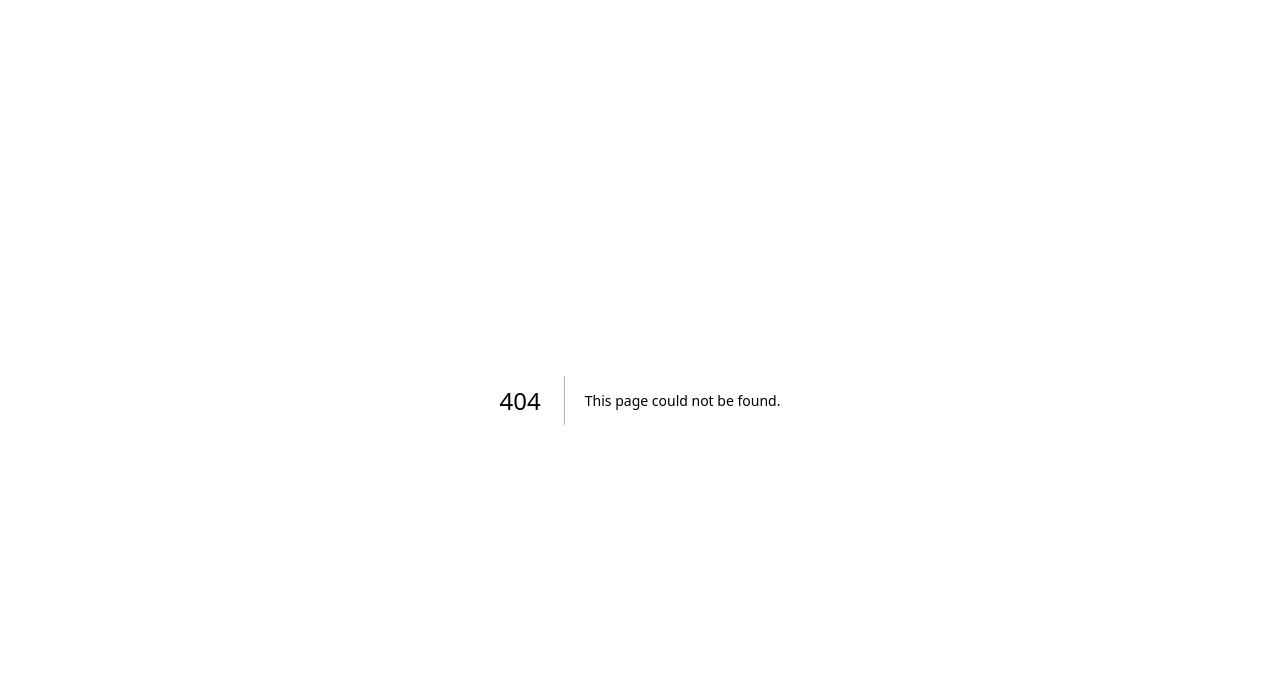
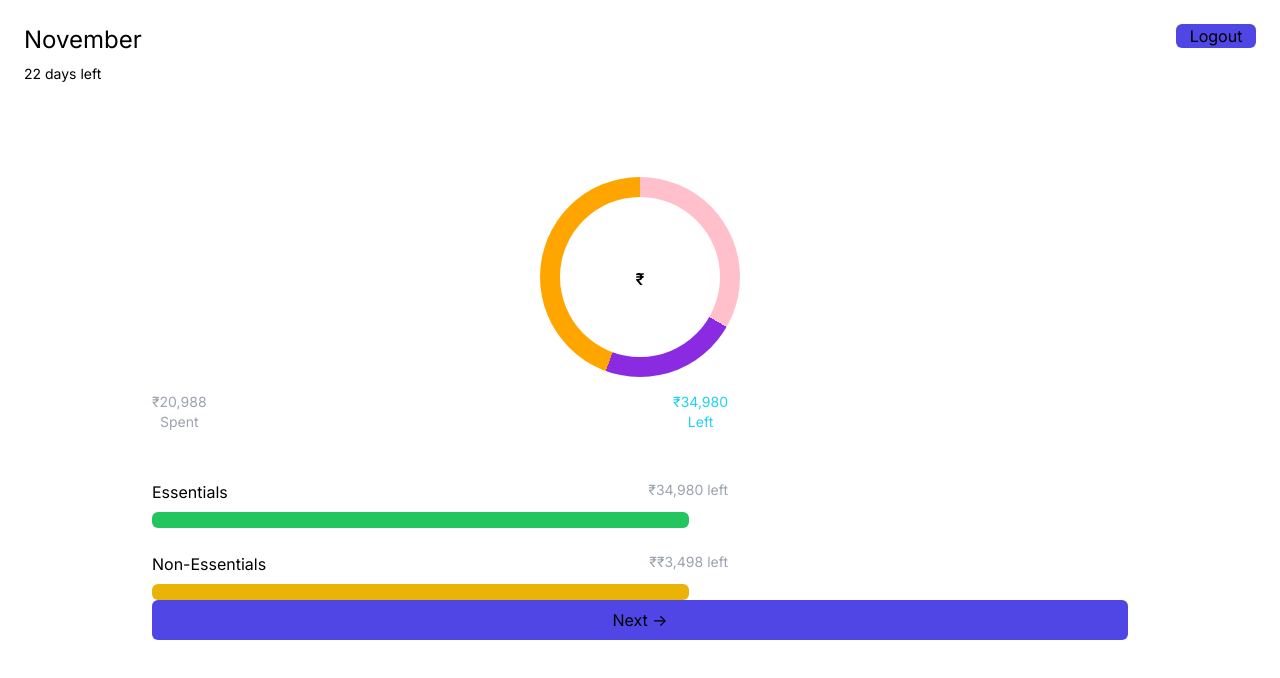
Before and after one commit to vijaynagavelu/budget-app, a Next.js app: page /dashboard in a window 1280 px wide. Before the commit this address had no page. Shown: the top 678 px of the page. Built offline with nearby package versions, Linux system fonts and the light colour scheme; no server answers; the database is empty.

Commit message:
Dashboard started

```diff
--- /dev/null
+++ b/src/app/dashboard/page.js
@@ -0,0 +1,160 @@
+'use client';
+import {useCallback, useEffect, useState} from "react";
+
+
+export default function Home() {
+
+    const [essentials, setEssentials] = useState(50);
+    const [savings, setSavings] = useState(40);
+    const [nonessentials, setNonessentials] = useState(10);
+
+    const [essentialsShare, setEssentialsShare] = useState(0);
+    const [savingsShare, setSavingsShare] = useState(0);
+    const [nonessentialsShare, setNonessentialsShare] = useState(0);
+
+    const [degA, setDegA] = useState(120);
+    const [degB, setDegB] = useState(200);
+    const [degC, setDegC] = useState(0);
+    const [salary, setSalary] = useState("");
+    const[value,setValue]= useState('');
+
+    function parseInteger(int) {
+        //console.log(int);
+        if (int) {
+            let num = int.replaceAll(',', '');
+            num = parseInt(num);
+            return num.toLocaleString();
+        } else {
+            return "";
+        }
+    }
+
+    const logout=()=>{
+        localStorage.clear();
+        window.location.href = '/';
+    }
+
+    const getData = useCallback(async() => {
+        const response = await fetch(`http://localhost:3000/api/expense/${value}`, {
+            method: "GET",
+           });
+       const result = await response.json();
+       //console.log(result);
+       const parsedResult  = JSON.parse(result.result);
+       //console.log("result",parsedResult[0].salary);
+       setSalary(parsedResult[0].salary);
+    }, [value]);
+
+
+    async function updateData(data) {
+        const response = await fetch("http://localhost:3000/api/salary", {
+            method: "PUT",
+            body: JSON.stringify(data),
+        });
+        const result = await response.json();
+        console.log("Success:", result);
+    }
+
+
+    const decimal = useCallback((value) => {
+        var beforeDecimal = value.split(".").shift();
+        var afterDecimal = value.split(".").pop();
+        const num = parseInteger(beforeDecimal);
+        return(num + "." + afterDecimal);
+    }, [])
+
+    const budgetRatio = useCallback(() => {
+        let num = salary.replaceAll(',', '');
+        num = parseInt(num);
+        if ((parseInt(essentials) + parseInt(nonessentials) + parseInt(savings)) === 100 && num) {
+            let perA = (num * (essentials / 100)).toFixed(2);
+            let perB = (num * (savings / 100)).toFixed(2);
+            let perC = (num * (nonessentials / 100)).toFixed(2);
+
+            let deg1 = (360 * (essentials / 100)).toFixed(2);
+            let deg2 = (parseInt((360 * (savings / 100)).toFixed(2)) + parseInt(deg1));
+            let deg3 = (360 * (nonessentials / 100)).toFixed(2);
+
+            setEssentialsShare(decimal(perA));
+            setSavingsShare(decimal(perB));
+            setNonessentialsShare(decimal(perC));
+            setDegA(deg1);
+            setDegB(deg2);
+            setDegC(deg3);
+        } else {
+            setEssentialsShare(0);
+            setSavingsShare(0);
+            setNonessentialsShare(0);
+            console.log("your value is wrongs");
+        }
+    }, [
+        decimal,
+        essentials,
+        nonessentials,
+        salary,
+        savings
+    ]);
+
+
+    useEffect(() => {
+        budgetRatio();
+        getData();
+        setValue(localStorage.getItem("email"));
+    }, [budgetRatio, getData, salary]);
+
+    return (
+
+        <main className="flex justify-center">
+            <div className="flex min-h-screen min-w-[80%] flex-col max-w-xl justify-center px-6 pt-8 pb-4" >
+            <div className=" absolute  top-0 left-0 max-w-xl pt-6 pl-6">
+              <div className=" text-2xl mb-2">November </div>
+              <div className="  text-sm">22 days left</div>
+            </div>
+            <div onClick={logout} className="w-20 absolute text-center top-0 right-0 mt-6 mr-6 bg-indigo-600 rounded-md">
+                Logout
+            </div>
+
+
+            <div className="flex justify-center">
+                <div className="w-40 h-40 bg-white z-10 rounded-full whiteRound">
+                    <div className="text-black w-40 flex justify-center font-semibold totalAmount">
+                        ₹{parseInteger(salary)}
+                    </div>
+                </div>
+
+                <div className="piechart"
+                style={{ backgroundImage: `conic-gradient(pink ${degA}deg, blueviolet 0 ${degB}deg, orange 0 ${degC}deg)`}}>
+                </div>
+            </div>
+
+
+            <div className="flex justify-between max-w-xl  ">
+              <div className="flex flex-col align-center text-sm text-center mb-2 text-gray-400"> <span>₹20,988</span>  <span>Spent</span>  </div>
+              <div className="flex flex-col align-center text-sm text-center mb-2 text-cyan-400"><span>₹34,980 </span>  <span>Left</span></div>
+            </div>
+
+            <div className="flex justify-between max-w-xl pt-10">
+              <div className="flex  align-center text-md text-center mb-2"> Essentials</div>
+              <div className="flex  align-center text-sm text-center mb-2 text-gray-400">₹34,980 left </div>
+            </div>
+
+            <div class=" bg-white rounded-md">
+                <div className="bg-green-500 h-4 w-[55%] rounded-md"></div>
+            </div>
+
+            <div className="flex justify-between max-w-xl pt-6">
+              <div className="flex  align-center text-md text-center mb-2">Non-Essentials</div>
+              <div className="flex  align-center text-sm text-center mb-2 text-gray-400">₹₹3,498  left </div>
+            </div>
+
+            <div class=" bg-white rounded-md">
+                <div className="bg-yellow-500 h-4 w-[55%] rounded-md"></div>
+            </div>
+
+
+            <button onClick={() => updateData({"email":value,"essentials":essentialsShare ,"savings": savingsShare, "non_essentials": nonessentialsShare})} className='py-2 bg-indigo-600 rounded-md'> Next -&gt;  </button>
+        </div>
+        </main>
+
+    )
+}
--- a/src/app/tags/page.js
+++ b/src/app/tags/page.js
@@ -20,6 +20,9 @@ export default function Home() {
         });
         const result = await response.json();
         console.log("Success:", result);
+        setAmount("");
+        setNote("");
+        setNote("");
     }
 
     const getData = useCallback(async() => {
@@ -42,10 +45,14 @@ export default function Home() {
     },[getData]);
 
     return (
-        <main className="flex flex-col justify-ceter">
-            <div className="flex   min-h-screen flex-col max-w-xl  px-6 pt-40 pb-4" >
-                <div className=" absolute  top-0 left-0 max-w-xl  text-2xl  pt-20 pl-6">
+        <main className="flex   justify-center">
+            <div className="flex min-h-screen flex-col min-w-[45%]    px-6 pt-40 pb-4" >
+                <div className=" absolute  top-0 left-0  text-2xl  pt-20 pl-6">
                     New Expense
+                </div>
+
+                <div  className="w-20 cursor-pointer absolute text-center top-0 right-0 pt-20  pr-6 rounded-md">
+                x
                 </div>
 
                 <div className=" mb-2 pt-10  text-sm">
```
